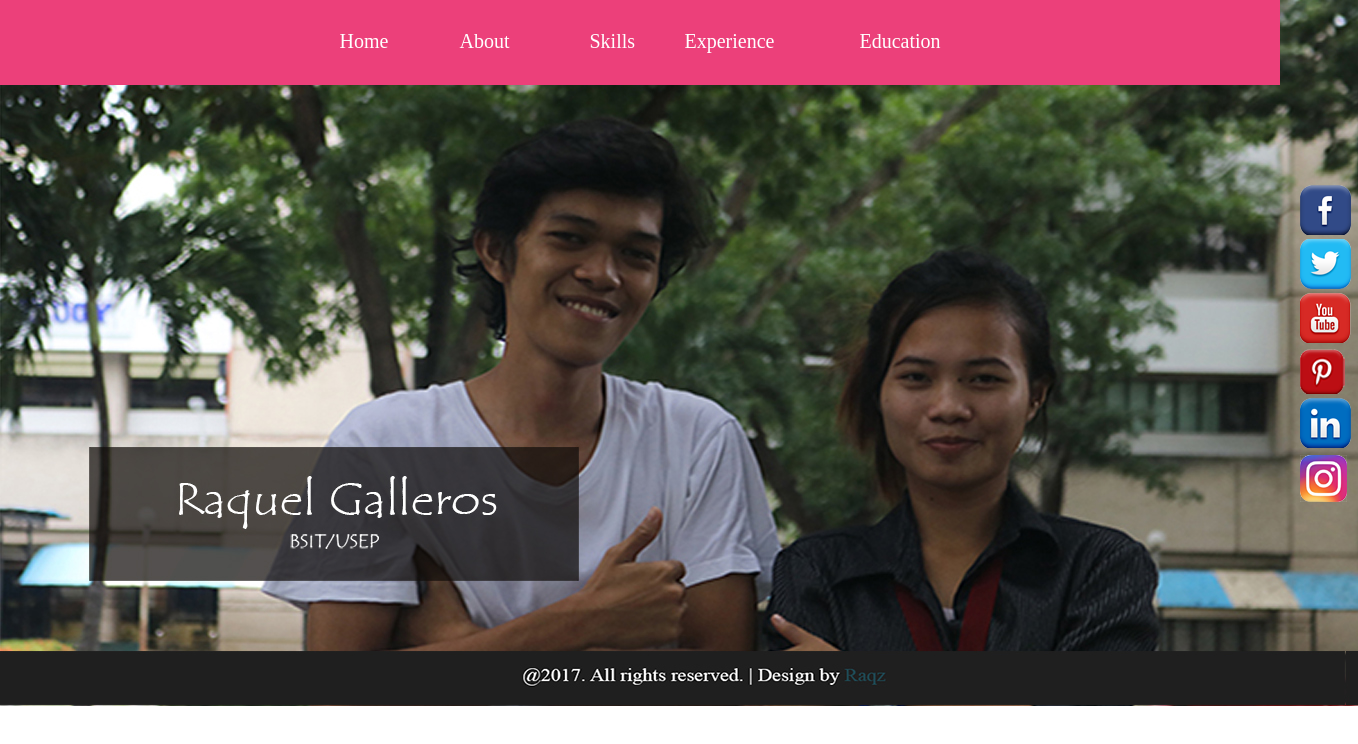
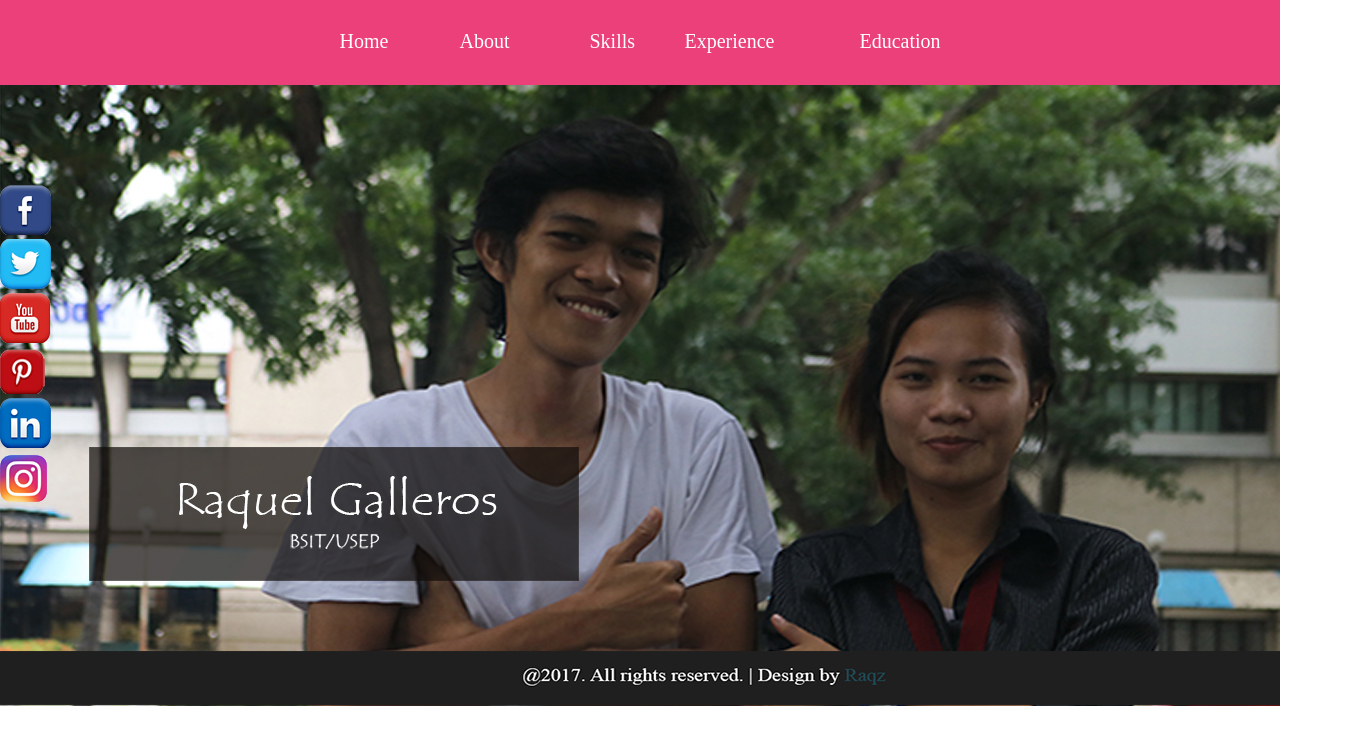
Before and after one commit to RaqzGalleros/GALLEROS_Raquel_PersonalWebsite, a plain HTML site: page index.html in a window 1280 px wide. Shown: the whole page, 1358 px wide, since content can reach past the window. Drawn offline with Linux system fonts and the light colour scheme.

Commit message:
modified index.html

```diff
--- a/index.html
+++ b/index.html
@@ -58,7 +58,6 @@ footer{
 }
 .ax{
 	 margin-top: 100px;
-	 margin-left:1300px;
  }
  b:hover{
 	opacity:0.5;
```
